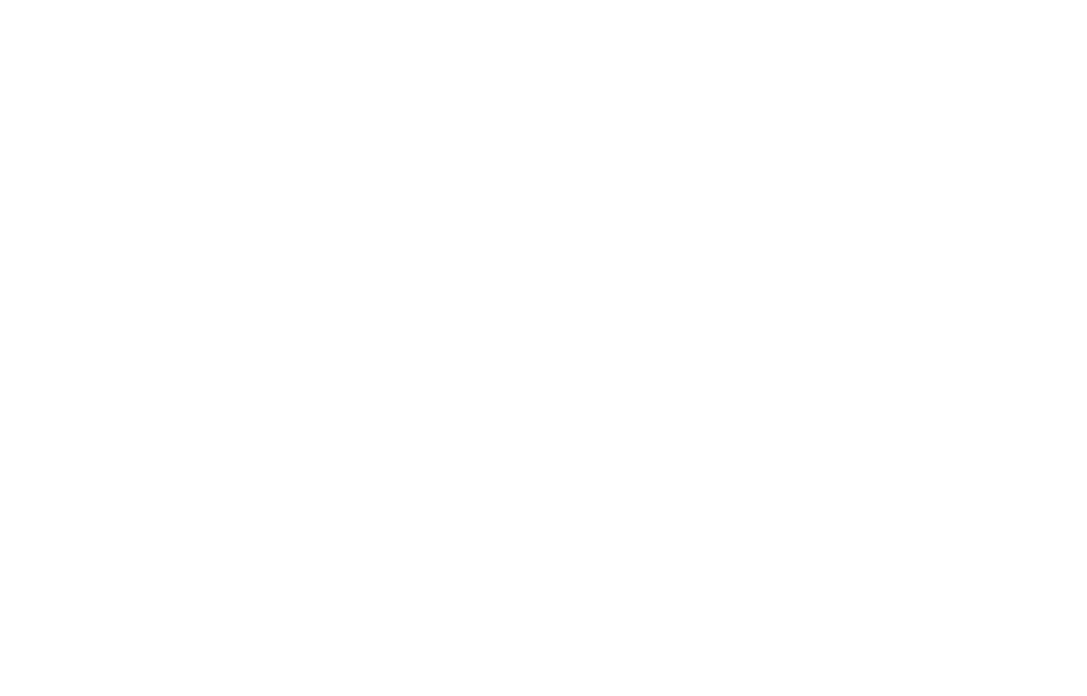
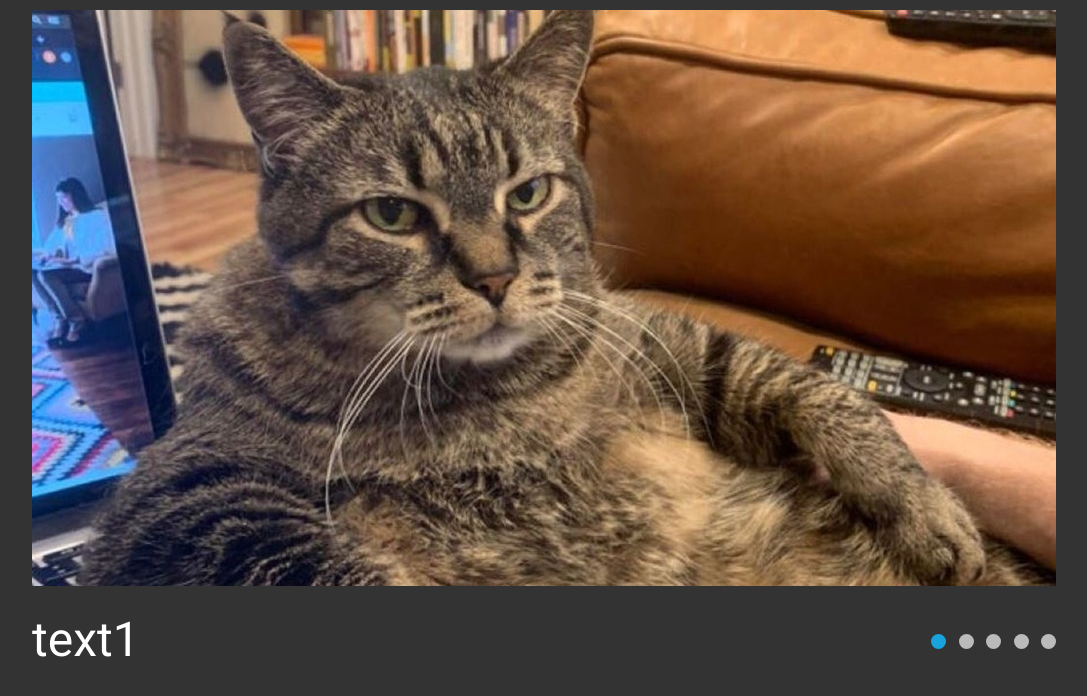
Before and after one commit to arteemm/cssMemSlider, a plain HTML site: page cssMemSlider/index.html in a window 1280 px wide. Shown: the whole page, without its empty margins (96-1183 px from the left). Drawn offline with Linux system fonts and the light colour scheme.

Commit message:
feat: add basic page layout (Sat, Oct 16, 2021 5:16:24 PM)

```diff
--- a/cssMemSlider/index.html
+++ b/cssMemSlider/index.html
@@ -6,8 +6,53 @@
   <meta name="viewport" content="width=device-width, initial-scale=1.0">
   <link rel="stylesheet" href="style.css">
   <title>cssMemSlider</title>
+  <link rel="preconnect" href="https://fonts.googleapis.com">
+  <link rel="preconnect" href="https://fonts.gstatic.com" crossorigin>
+  <link href="https://fonts.googleapis.com/css2?family=Roboto&display=swap" rel="stylesheet">
 </head>
 <body>
-
+  <div class="wrapper">
+    <input checked type="radio" name="respond" id="desktop">
+    <div class="slider">
+      <input type="radio" name="point" id="slide1" checked>
+      <input type="radio" name="point" id="slide2">
+      <input type="radio" name="point" id="slide3">
+      <input type="radio" name="point" id="slide4">
+      <input type="radio" name="point" id="slide5">
+      <div class="slides">
+        <div class="overflow">
+          <div class="images">
+            <figure class="slide">
+              <img src="./image/mem1.jpg" alt="img1">
+              <figcaption class="slide__text">text1</figcaption>
+            </figure>
+            <figure class="slide">
+              <img src="./image/mem2.jpg" alt="img2">
+              <figcaption class="slide__text">text2</figcaption>
+            </figure>
+            <figure class="slide">
+              <img src="./image/mem3.jpg" alt="img3">
+              <figcaption class="slide__text">text3</figcaption>
+            </figure>
+            <figure class="slide">
+              <img src="./image/mem4.jpg" alt="img4">
+              <figcaption class="slide__text">text4</figcaption>
+            </figure>
+            <figure class="slide">
+              <img src="./image/mem5.jpg" alt="img5">
+              <figcaption class="slide__text">text5</figcaption>
+            </figure>
+          </div>
+        </div>
+      </div>
+      <div class="controls">
+        <label for="slide1"></label>
+        <label for="slide2"></label>
+        <label for="slide3"></label>
+        <label for="slide4"></label>
+        <label for="slide5"></label>
+      </div>
+    </div>
+  </div>
 </body>
 </html>
--- a/cssMemSlider/style.css
+++ b/cssMemSlider/style.css
@@ -0,0 +1,119 @@
+html {
+  box-sizing: border-box;
+}
+
+*, *::before, *::after {
+  margin: 0;
+	padding: 0;
+  box-sizing: inherit;
+}
+
+body {
+  font-family: 'Roboto', 'Verdana', sans-serif;
+  color: #fff;
+  font-size: 10px;
+  line-height: 10px;
+  font-weight: 400;
+  font-style: normal;
+  background-color: #333;
+}
+
+.slide__text {
+  font-size: 3rem;
+  line-height: 3rem;
+  text-align: left;
+  padding-top: 30px;
+}
+
+.slider {
+  position: relative;
+  text-align: center;
+  top: 10px;
+}
+
+.slider {
+  margin: 0 auto;
+}
+
+.slide {
+  width: 20%;
+  float: left;
+}
+
+.slides .images {
+  width: 500%;
+  line-height: 0;
+}
+
+.overflow {
+  width: 100%;
+  overflow: hidden;
+}
+
+.slide img {
+  width: 100%;
+}
+
+#desktop:checked ~ .slider{
+	max-width: 1024px;
+}
+
+label {
+  cursor: pointer;
+}
+
+input {
+  display: none;
+}
+
+#slide1:checked ~ .slides .images {
+	margin-left: 0;
+}
+#slide2:checked ~ .slides .images {
+	margin-left: -100%;
+}
+
+#slide3:checked ~ .slides .images {
+	margin-left: -200%;
+}
+
+#slide4:checked ~ .slides .images {
+	margin-left: -300%;
+}
+
+#slide5:checked ~ .slides .images {
+	margin-left: -400%;
+}
+
+.controls label {
+  border-radius: 10px;
+  display: inline-block;
+  width: 15px;
+  height: 15px;
+  background-color: #bbb;
+  margin-left: 10px;
+}
+
+.controls {
+	text-align: right;
+  position: relative;
+  top: -30px;
+}
+
+.controls label:hover {
+  background: #76c8ff;
+	border-color: #777 !important;
+}
+
+#slide1:checked ~ .controls label:nth-child(1),
+#slide2:checked ~ .controls label:nth-child(2),
+#slide3:checked ~ .controls label:nth-child(3),
+#slide4:checked ~ .controls label:nth-child(4),
+#slide5:checked ~ .controls label:nth-child(5){
+	background: #18a3dd;
+	border-color: #18a3dd !important;
+}
+
+.slides .images {
+  transition: all 800ms cubic-bezier(0.770, 0.000, 0.175, 1.000);
+}
```
Also changed, not shown: cssMemSlider/image/mem1.jpg (added), cssMemSlider/image/mem2.jpg (added), cssMemSlider/image/mem3.jpg (added), cssMemSlider/image/mem4.jpg (added), cssMemSlider/image/mem5.jpg (added).
